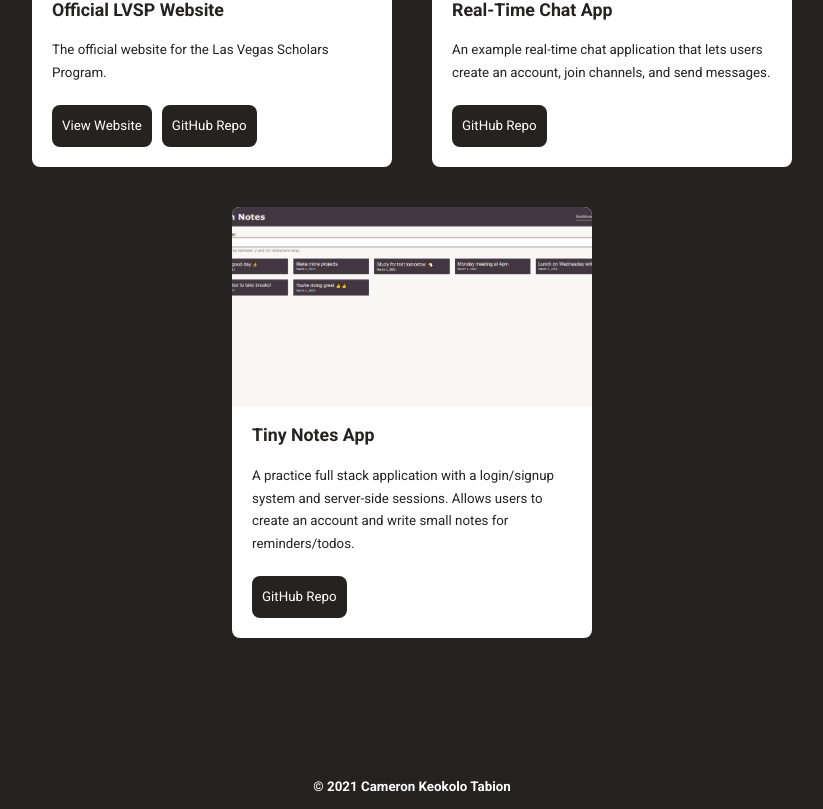
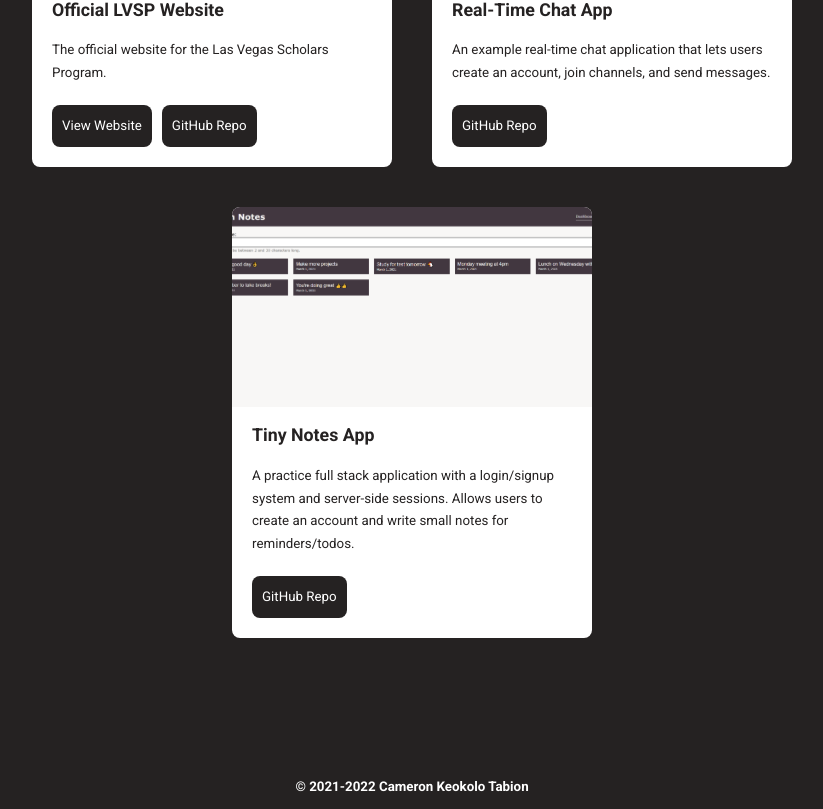
Before and after one commit to camerontabion/camerontabion.com, a Next.js app: page / in a window 1280 px wide. Shown: the part 2535-3344 px from the top of the page, without its empty margins (228-1051 px from the left). Built offline with nearby package versions, Linux system fonts and the light colour scheme.

Commit message:
Updated copyright year

```diff
--- a/components/Footer.tsx
+++ b/components/Footer.tsx
@@ -3,7 +3,7 @@ import styles from 'styles/Footer.module.css';
 const Footer = () => (
   <footer className={styles.footer}>
     <p>
-      &copy; 2021 Cameron Keokolo Tabion
+      &copy; 2021-2022 Cameron Keokolo Tabion
     </p>
   </footer>
 );
```
